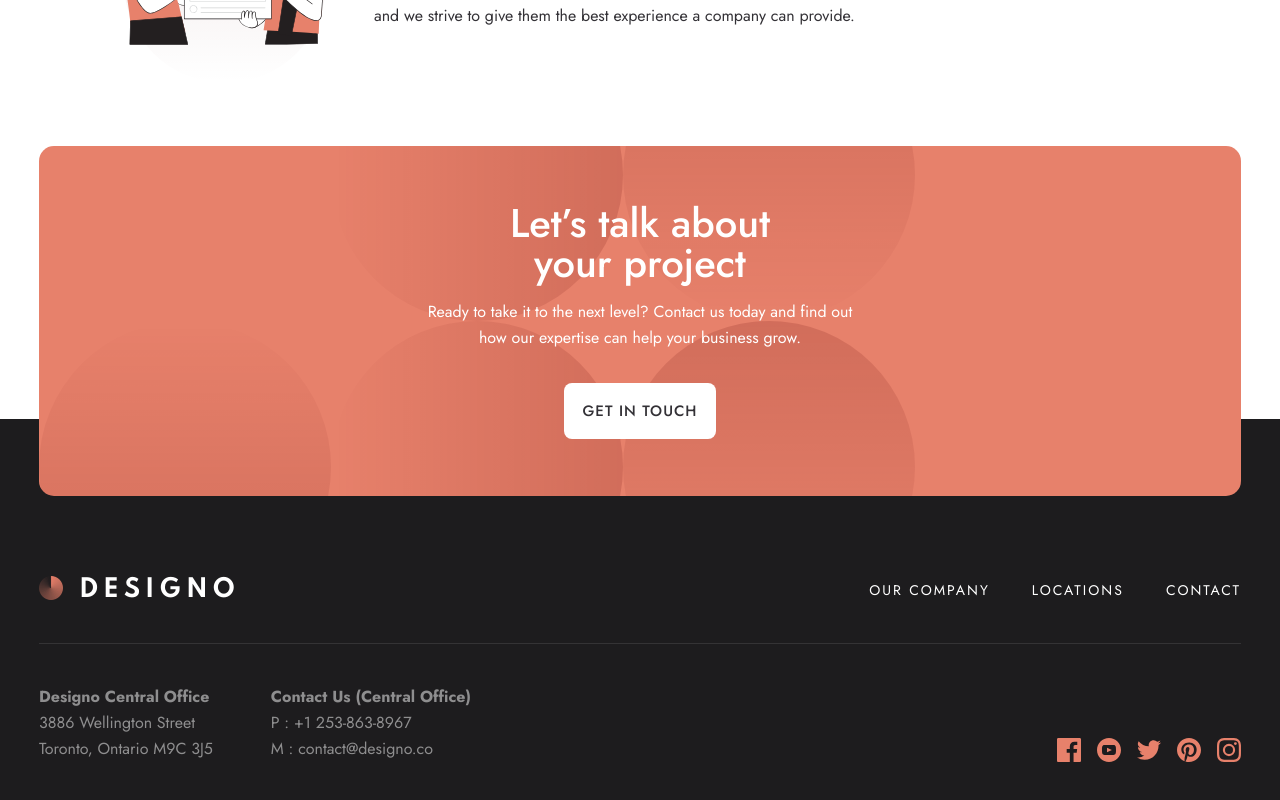
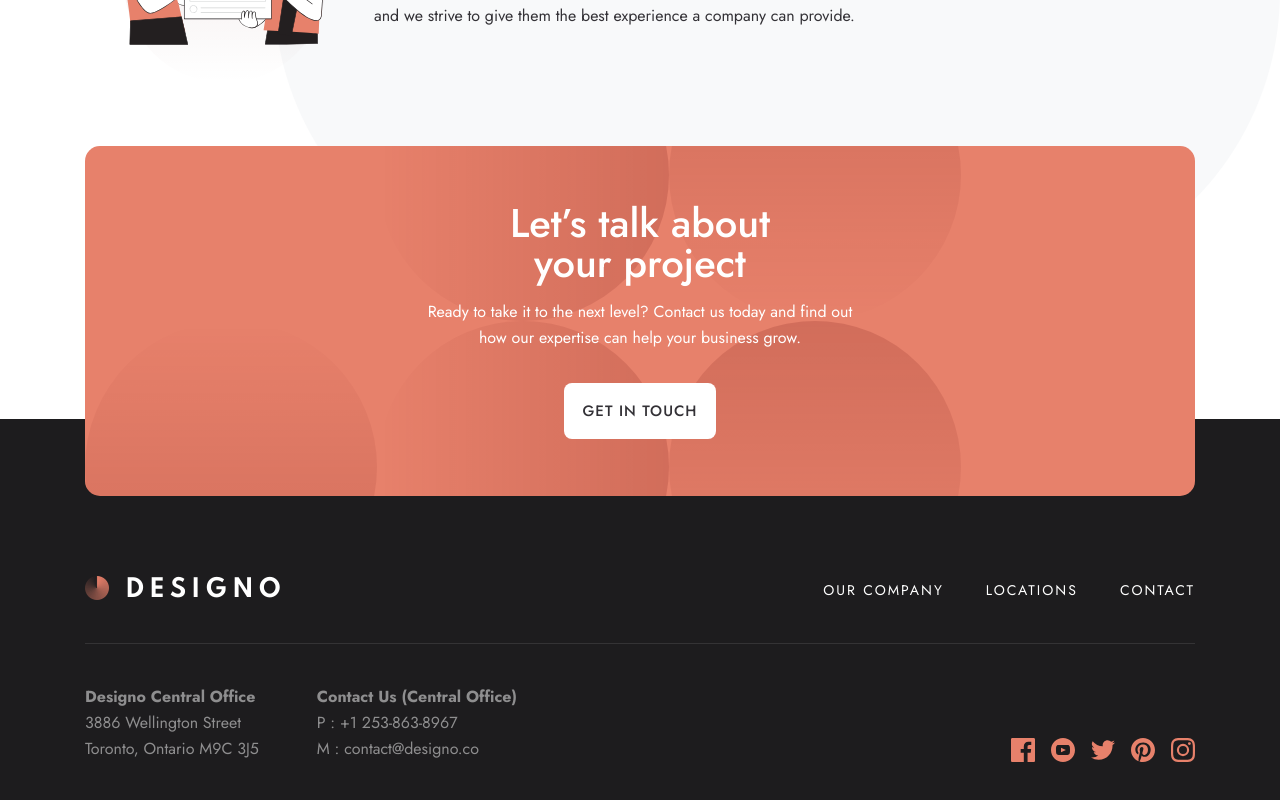
Before and after one commit to g-akca/designo, a React (Vite) app: page / in a window 1280 px wide. Shown: the part 2473-3273 px from the top of the page. Built offline with nearby package versions, Linux system fonts and the light colour scheme.

Commit message:
Refactor Footer component for improved layout and styling consistency, add desktop responsive styles

```diff
--- a/src/components/layout/Footer.tsx
+++ b/src/components/layout/Footer.tsx
@@ -1,14 +1,19 @@
 import FooterCTA from "./FooterCTA";
 import FooterInfo from "./FooterInfo";
+import leafPattern from "/assets/shared/desktop/bg-pattern-leaf.svg";
 
 function Footer() {
   return (
-    <footer className="relative pb-14.5 px-6 flex flex-col gap-16.5 tablet:pb-20 tablet:px-9.75 tablet:gap-20">
-      <FooterCTA />
+    <footer className="relative pb-14.5 px-6 flex justify-center tablet:pb-20 tablet:px-9.75 desktop:pb-18">
+      <img className="absolute right-0 -top-113 rotate-180" src={leafPattern} alt="" />
 
-      <FooterInfo />
+      <div className="grow max-w-277.5 flex flex-col gap-16.5 tablet:gap-20 desktop:gap-18">
+        <FooterCTA />
 
-      <div className="absolute z-0 bottom-0 inset-x-0 bg-black h-203.75 tablet:h-105.75" />
+        <FooterInfo />
+      </div>
+
+      <div className="absolute bottom-0 inset-x-0 bg-black h-203.75 tablet:h-105.75" />
     </footer>
   )
 }
```
